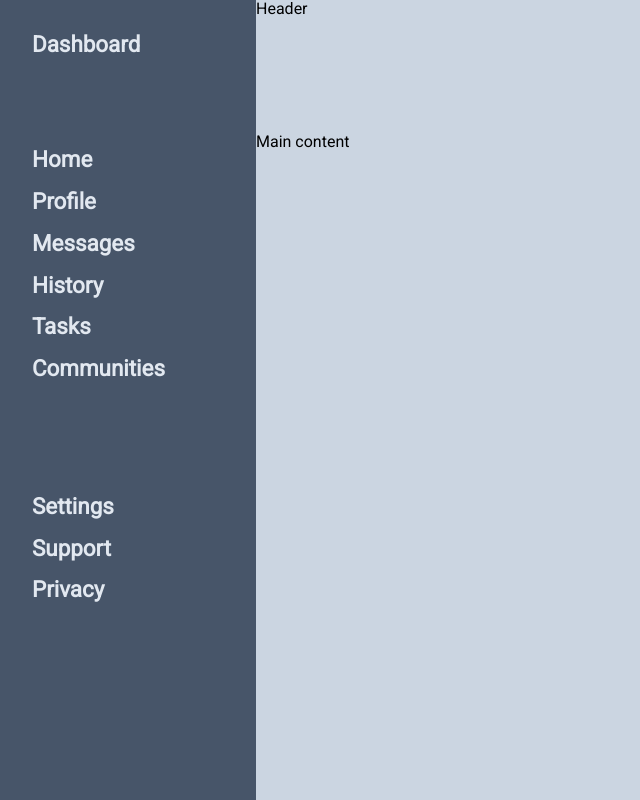
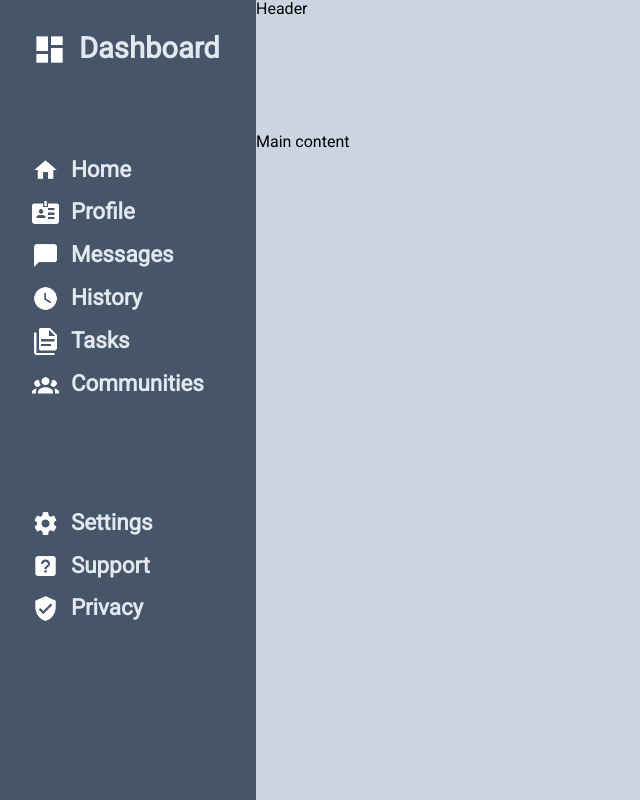
Before and after one commit to kylemillar2/admin-dashboard-2024, a plain HTML site: page index.html in a window 1280 px wide. Shown: the whole page, without its empty margins (0-640 px from the left). Drawn offline with Linux system fonts and the light colour scheme.

Commit message:
Style navbar

```diff
--- a/index.html
+++ b/index.html
@@ -14,21 +14,24 @@
             Header
         </header>
         <nav>
-            <div>
-                Dashboard
+            <div class="nav-section">
+                <div>
+                    <img class="icon" src="images/icon-dashboard.png">
+                    Dashboard
+                </div>
             </div>
-            <ul>
-                <li>Home</li>
-                <li>Profile</li>
-                <li>Messages</li>
-                <li>History</li>
-                <li>Tasks</li>
-                <li>Communities</li>
+            <ul class="nav-section">
+                <li><img class="icon" src="images/icon-home.png">Home</li>
+                <li><img class="icon" src="images/icon-profile.png">Profile</li>
+                <li><img class="icon" src="images/icon-messages.png">Messages</li>
+                <li><img class="icon" src="images/icon-history.png">History</li>
+                <li><img class="icon" src="images/icon-tasks.png">Tasks</li>
+                <li><img class="icon" src="images/icon-communities.png">Communities</li>
             </ul>
-            <ul>
-                <li>Settings</li>
-                <li>Support</li>
-                <li>Privacy</li>
+            <ul class="nav-section">
+                <li><img class="icon" src="images/icon-settings.png">Settings</li>
+                <li><img class="icon" src="images/icon-support.png">Support</li>
+                <li><img class="icon" src="images/icon-privacy.png">Privacy</li>
             </ul>
         </nav>
         <main>
--- a/style.css
+++ b/style.css
@@ -42,13 +42,25 @@ main {
     background-color: var(--med-grey-background);
 }
 
-ul {
+.nav-section {
     display: flex;
     flex-direction: column;
     padding: 0;
     gap: 16px;
 }
 
-li {
+.nav-section > li,
+.nav-section > div {
+    display: flex;
+    gap: 12px;
     list-style: none;
 }
+
+.nav-section > div {
+    font-size: 1.3em;
+}
+
+.icon {
+    height: 1.2em;
+    width: 1.2em;
+}
```
Also changed, not shown: images/icon-communities.png (added), images/icon-dashboard.png (added), images/icon-history.png (added), images/icon-home.png (added), images/icon-messages.png (added), images/icon-privacy.png (added), images/icon-profile.png (added), images/icon-settings.png (added), images/icon-support.png (added), images/icon-tasks.png (added).
